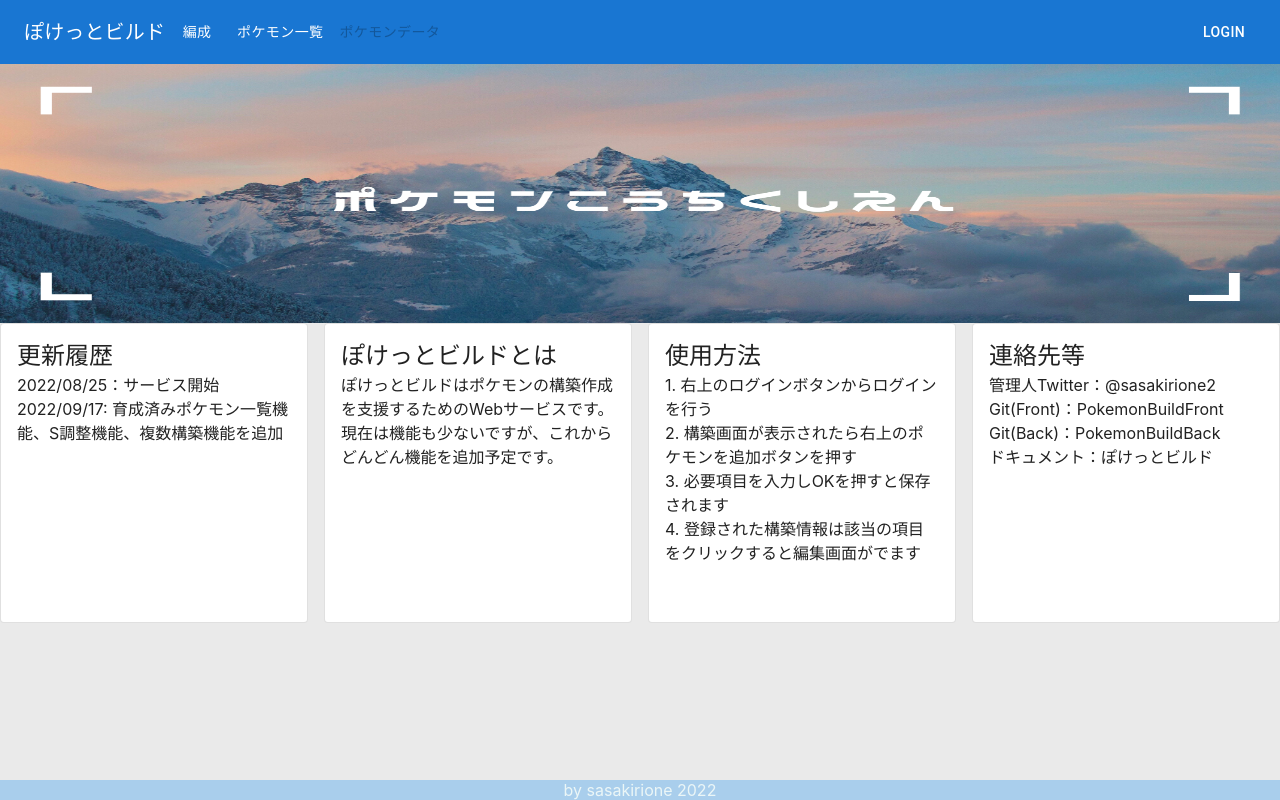
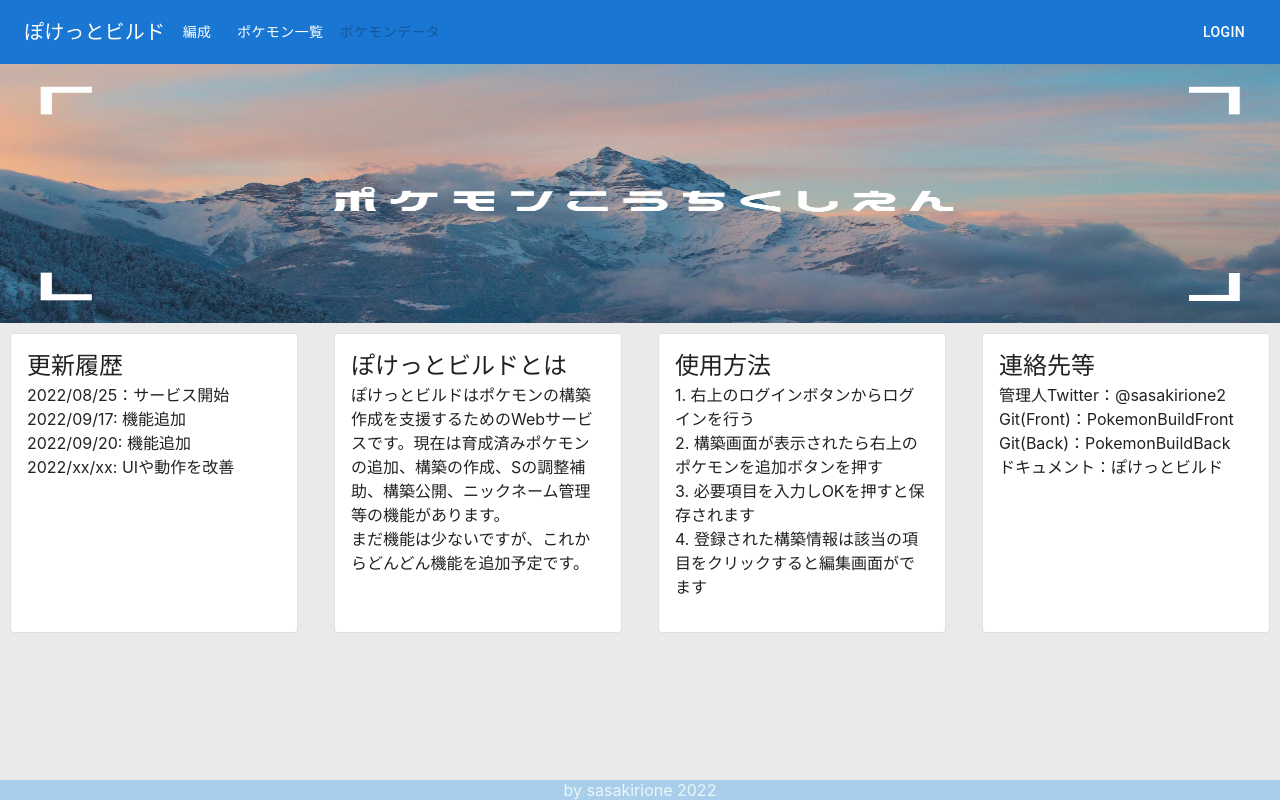
Before and after one commit to sasakirione/PokemonBuildFront, a Next.js app: page / in a window 1280 px wide. Built offline with nearby package versions, Linux system fonts and the light colour scheme; no server answers.

Commit message:
Update: TOPページを改良

```diff
--- a/pages/index.tsx
+++ b/pages/index.tsx
@@ -18,7 +18,11 @@ const Home: NextPage = () => {
                             </Typography>
                             <div>
                                 2022/08/25：サービス開始<br/>
-                                2022/09/17: 育成済みポケモン一覧機能、S調整機能、複数構築機能を追加
+                                2022/09/17: 機能追加<br/>
+                                {/* 育成済みポケモン一覧機能、S調整機能、複数構築機能を追加 */}
+                                2022/09/20: 機能追加<br/>
+                                {/* ニックネーム機能を追加、公開シェア機能を追加 */}
+                                2022/xx/xx: UIや動作を改善<br/>
                             </div>
                         </CardContent>
                     </Card>
@@ -30,8 +34,8 @@ const Home: NextPage = () => {
                                 ぽけっとビルドとは
                             </Typography>
                             <div>
-                                ぽけっとビルドはポケモンの構築作成を支援するためのWebサービスです。<br/>
-                                現在は機能も少ないですが、これからどんどん機能を追加予定です。<br/>
+                                ぽけっとビルドはポケモンの構築作成を支援するためのWebサービスです。現在は育成済みポケモンの追加、構築の作成、Sの調整補助、構築公開、ニックネーム管理等の機能があります。<br/>
+                                まだ機能は少ないですが、これからどんどん機能を追加予定です。<br/>
                                 <br/>
                             </div>
                         </CardContent>
--- a/styles/globals.css
+++ b/styles/globals.css
@@ -71,6 +71,8 @@ a {
 
 .boxItem {
     height: 300px;
+    border-radius: 15px;
+    margin: 10px;
 }
 
 .boxContainer {
```
